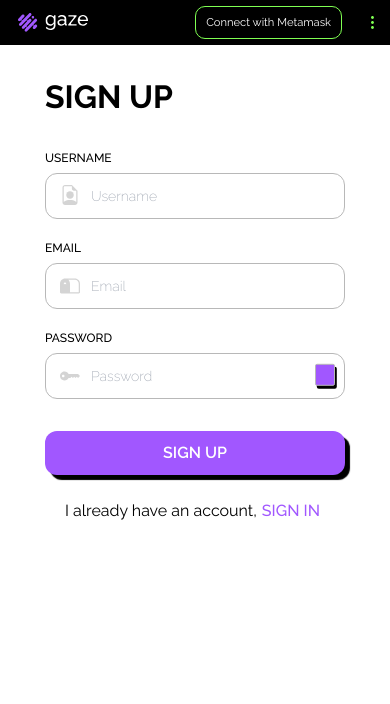
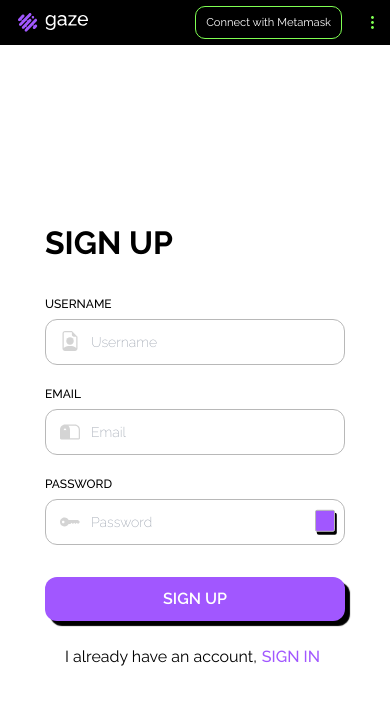
Before and after one commit to 6amson/Gaze-frontend, a Next.js app: page /signup in a window 390 px wide. Shown: the top 704 px of the page. Built offline with nearby package versions, Linux system fonts and the light colour scheme.

Commit message:
Put signup and signin in middle

```diff
--- a/src/app/signin/signin.scss
+++ b/src/app/signin/signin.scss
@@ -192,6 +192,10 @@ input[type="checkbox"]:checked::before {
 
   .subMainDiv2 {
     margin: 0;
+    display: flex;
+    justify-content: center;
+    flex-direction: column;
+    margin-top: -75px;
   }
 }
 
@@ -201,9 +205,13 @@ input[type="checkbox"]:checked::before {
   }
 
   .subMainDiv2 {
-    margin-top: -45px;
+    margin-top: -75px;
     max-width: 300px;
     width: 300px;
+
+    display: flex;
+    justify-content: center;
+    flex-direction: column;
     .subMainDiv2Form {
       .inputDiv {
         width: 300px;
--- a/src/app/signup/signup.scss
+++ b/src/app/signup/signup.scss
@@ -187,6 +187,10 @@ input[type="checkbox"]:checked::before {
 
   .subMainDiv2 {
     margin: 0;
+    display: flex;
+    justify-content: center;
+    flex-direction: column;
+    margin-top: -75px;
   }
 }
 
@@ -196,9 +200,13 @@ input[type="checkbox"]:checked::before {
   }
 
   .subMainDiv2 {
-    margin-top: -45px;
     max-width: 300px;
     width: 300px;
+
+    display: flex;
+    justify-content: center;
+    flex-direction: column;
+
     .subMainDiv2Form {
       .inputDiv {
         width: 300px;
```
